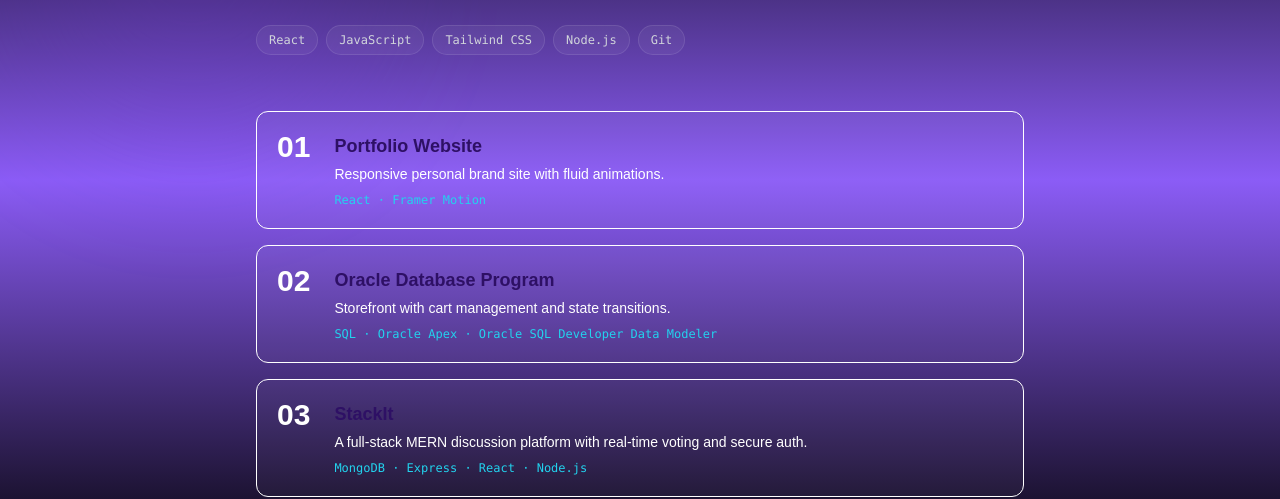
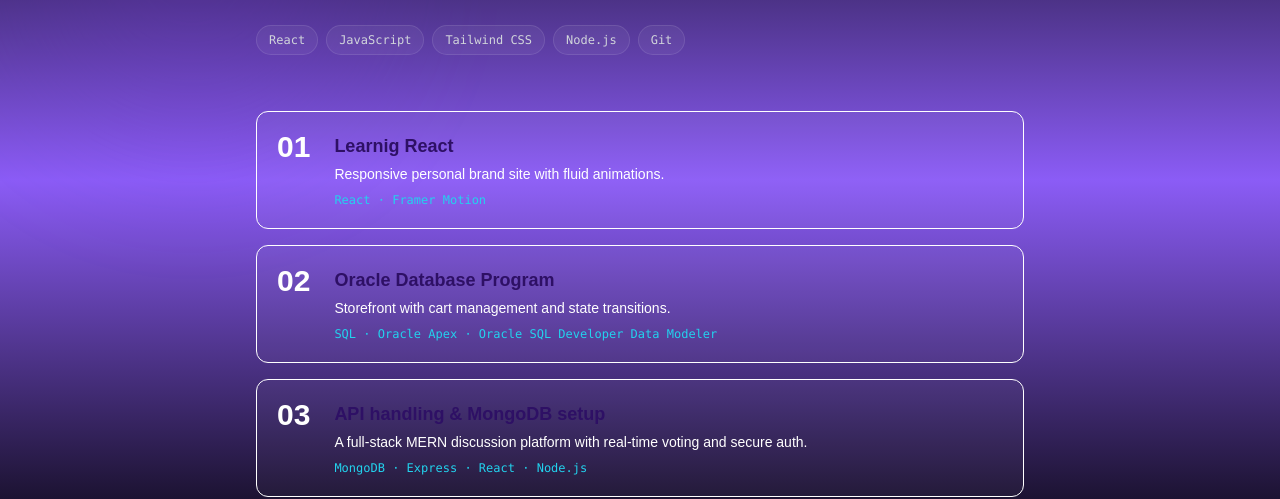
Before and after one commit to waskar2mohit/portfolio, a React (Vite) app: page / in a window 1280 px wide. Shown: the part 2620-3119 px from the top of the page. Built offline with nearby package versions, Linux system fonts and the light colour scheme.

Commit message:
Update portfolio styling and content

```diff
--- a/src/components/Experience.jsx
+++ b/src/components/Experience.jsx
@@ -5,7 +5,7 @@
 const projects = [
   {
     id: "01",
-    title: "Portfolio Website",
+    title: "Learnig React",
     desc: "Responsive personal brand site with fluid animations.",
     tech: "React · Framer Motion",
     accent: "#a78bfa",
@@ -19,7 +19,7 @@
   },
   {
     id: "03",
-    title: "StackIt",
+    title: "API handling & MongoDB setup",
     desc: "A full-stack MERN discussion platform with real-time voting and secure auth.",
     tech: "MongoDB · Express · React · Node.js",
     accent: "#60a5fa",
```
